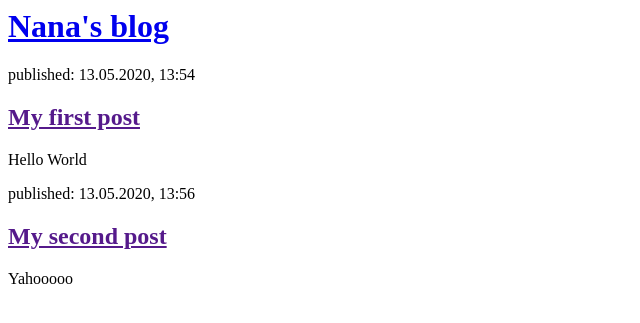
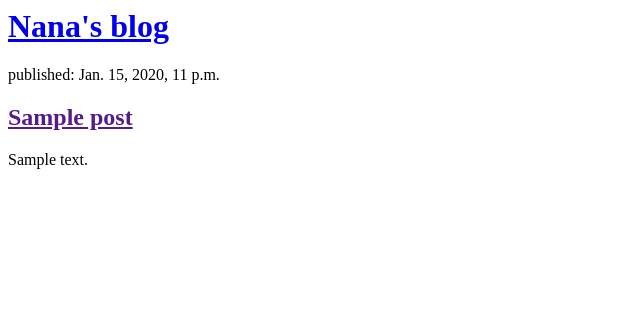
Before and after one commit to mokeke7/my-first-blog, a Django app: page / in a window 1280 px wide. Shown: the top 323 px of the page, without its empty margins (0-640 px from the left). Run offline with Django 3.2, Linux system fonts and the light colour scheme; tables that the repository leaves empty hold one stand-in row (values such as "Sample post").

Commit message:
Modified templates to display posts from database.

```diff
--- a/blog/templates/blog/post_list.html
+++ b/blog/templates/blog/post_list.html
@@ -6,16 +6,12 @@
         <div>
             <h1><a href="/">Nana's blog</a></h1>
         </div>
-        <div>
-            <p>published: 13.05.2020, 13:54</p>
-            <h2><a href="">My first post</a></h2>
-            <p>Hello World</p>
-        </div>
-
-        <div>
-            <p>published: 13.05.2020, 13:56</p>
-            <h2><a href="">My second post</a></h2>
-            <p>Yahooooo</p>
-        </div>
+        {% for post in posts %}
+            <div>
+                <p>published: {{ post.published_date }}</p>
+                <h2><a href="">{{ post.title }}</a></h2>
+                <p>{{ post.text|linebreaksbr }}</p>
+            </div>
+        {% endfor %}
     </body>
 </html>
--- a/blog/views.py
+++ b/blog/views.py
@@ -1,5 +1,8 @@
 from django.shortcuts import render
+from django.utils import timezone
+from .models import Post
 
 # Create your views here.
 def post_list(request):
-    return render(request, 'blog/post_list.html', {})
+    posts = Post.objects.filter(published_date__lte=timezone.now()).order_by('published_date')
+    return render(request, 'blog/post_list.html', {'posts':posts})
```
